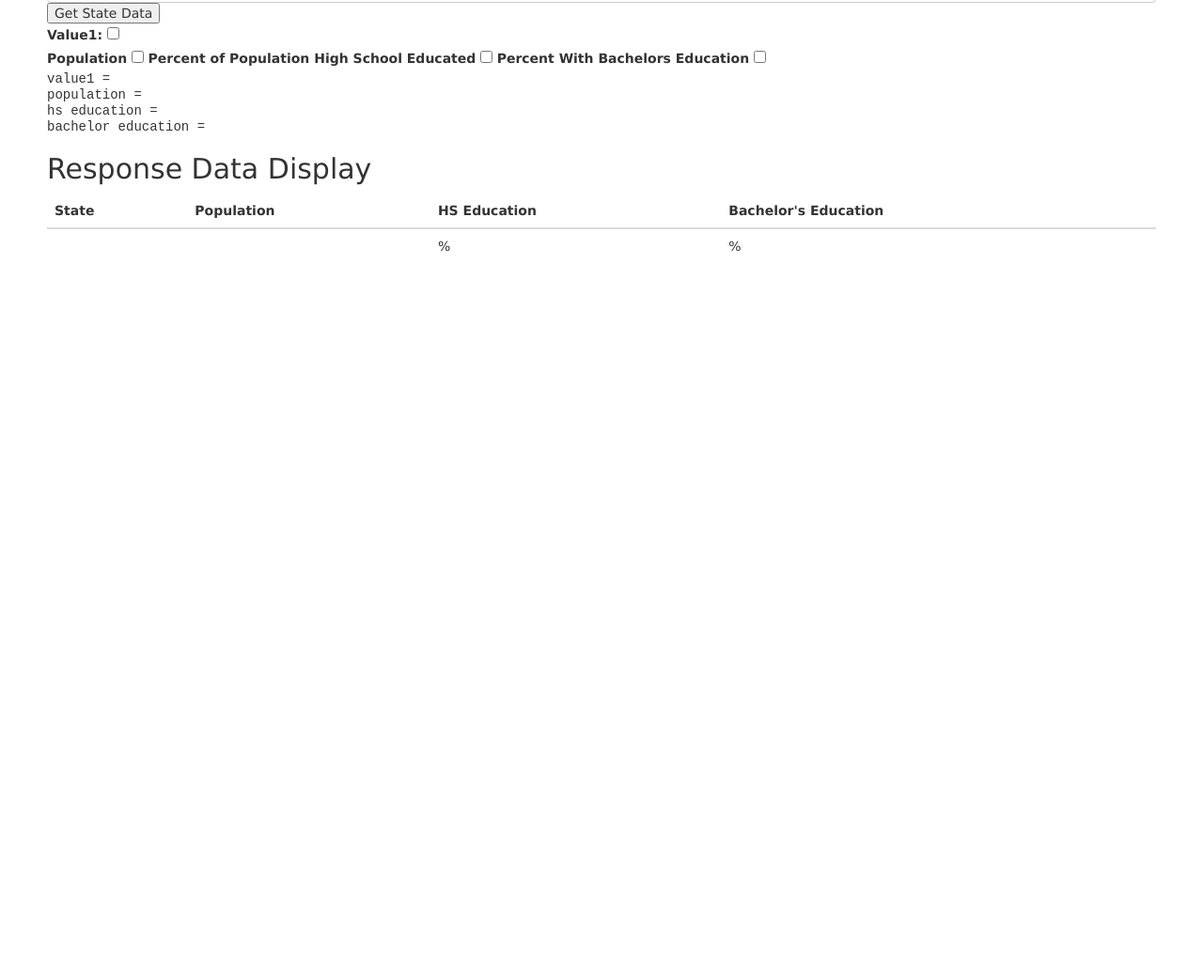
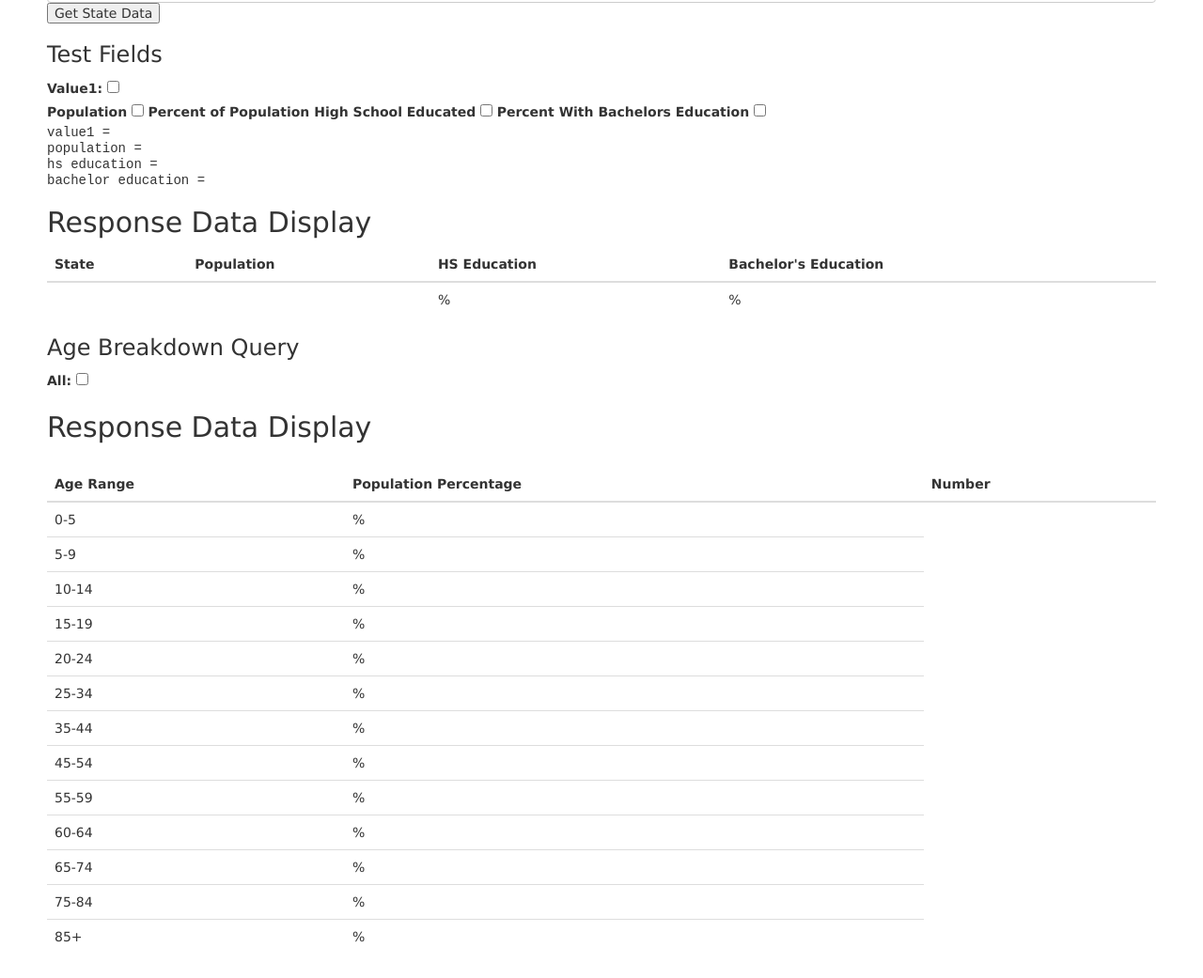
Before and after one commit to KyleRattet/BEA_testing, a website: page client/views/index.html in a window 1280 px wide. Shown: the part 153-1194 px from the top of the page at 94% size. Before the commit the page ends 800 px from the top, so only its background shows below. Drawn offline with nearby package versions, Linux system fonts and the light colour scheme; files that its build step writes are made by us from their sources.

Commit message:
population data rendering as percent and total number

```diff
--- a/client/js/controllers.js
+++ b/client/js/controllers.js
@@ -22,6 +22,7 @@
       population: $scope.population,
       hsEducation: $scope.hsEducation,
       bsEducation: $scope.bsEducation,
+      ageBreakdown: $scope.age,
       state: $scope.state_select,
         };
     // var state = $scope.state_select;
--- a/client/views/index.html
+++ b/client/views/index.html
@@ -26,6 +26,7 @@
 
 
     <form name="myForm">
+    <h3>Test Fields</h3>
   <label>Value1:
     <input type="checkbox" ng-model="checkboxModel.value1">
   </label><br/>
@@ -68,6 +69,81 @@
       </tbody>
     </table>
 
+    <h3>Age Breakdown Query</h3>
+       <form name="myForm">
+
+        <label>All:
+          <input type="checkbox" ng-model="age" ng-true-value="'DP05_0004PE,DP05_0005PE,DP05_0006PE,DP05_0007PE,DP05_0008PE,DP05_0009PE,DP05_0010PE,DP05_0011PE,DP05_0012PE,DP05_0013PE,DP05_0014PE,DP05_0015PE,DP05_0016PE,DP05_0001PE'" ng-false-value="''">
+        </label><br/>
+
+        <h2>Response Data Display</h2>
+    <table class="table" ng-model="stateData">
+      <caption>{{stateDate[0]}}</caption>
+      <thead>
+        <tr>
+          <th>Age Range</th>
+          <th>Population Percentage</th>
+          <th>Number</th>
+        </tr>
+      </thead>
+      <tbody>
+        <tr>
+          <td>0-5</td>
+          <td>{{stateData[1] | number :1 }}%</td>
+          <td>{{(stateData[14] * stateData[1])/100 | number : 0}} </td>
+        </tr>
+        <tr>
+          <td>5-9</td>
+          <td>{{stateData[2] | number :1 }}%</td>
+        </tr>
+        <tr>
+          <td>10-14</td>
+          <td>{{stateData[3] | number :1 }}%</td>
+        </tr>
+        <tr>
+          <td>15-19</td>
+          <td>{{stateData[4] | number :1 }}%</td>
+        </tr>
+        <tr>
+          <td>20-24</td>
+          <td>{{stateData[5] | number :1 }}%</td>
+        </tr>
+        <tr>
+          <td>25-34</td>
+          <td>{{stateData[6] | number :1 }}%</td>
+        </tr>
+        <tr>
+          <td>35-44</td>
+          <td>{{stateData[7] | number :1 }}%</td>
+        </tr>
+        <tr>
+          <td>45-54</td>
+          <td>{{stateData[8] | number :1 }}%</td>
+        </tr>
+        <tr>
+          <td>55-59</td>
+          <td>{{stateData[9] | number :1 }}%</td>
+        </tr>
+        <tr>
+          <td>60-64</td>
+          <td>{{stateData[10] | number :1 }}%</td>
+        </tr>
+        <tr>
+          <td>65-74</td>
+          <td>{{stateData[11] | number :1 }}%</td>
+        </tr>
+        <tr>
+          <td>75-84</td>
+          <td>{{stateData[12] | number :1 }}%</td>
+        </tr>
+        <tr>
+          <td>85+</td>
+          <td>{{stateData[13] | number :1 }}%</td>
+        </tr>
+      </tbody>
+    </table>
+
+        </form>
 
      <script type="text/javascript" src="//code.jquery.com/jquery-2.1.4.min.js"></script>
     <script src="https://ajax.googleapis.com/ajax/libs/angularjs/1.3.15/angular.min.js">
```
